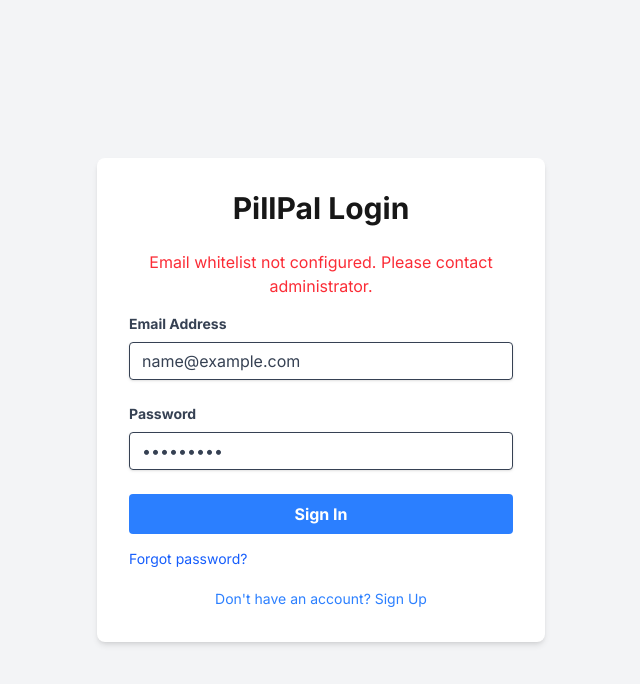
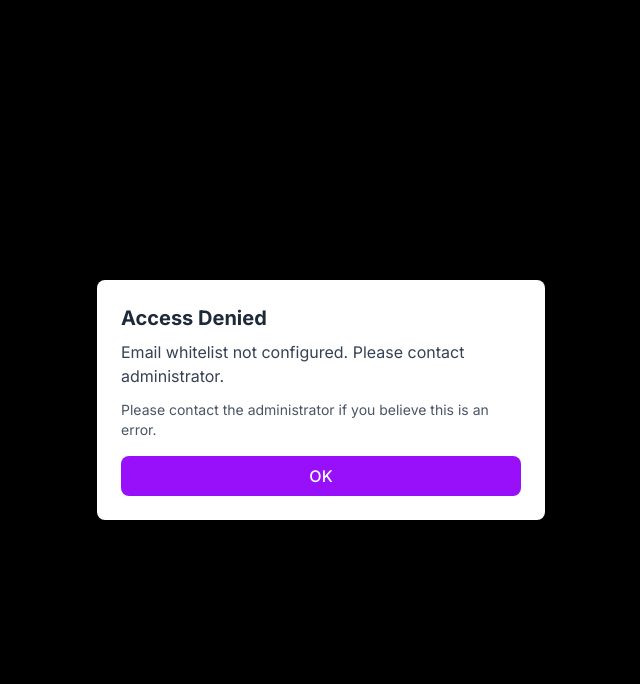
Before and after one commit to Robski22/pillpal, a Next.js app: page /login in a window 1280 px wide. Both pictures are taken after typing "name@example.com", "Sample123" into the empty fields and a click on the button "Sign In". Shown: the top 684 px of the page, without its empty margins (319-959 px from the left). Built offline with nearby package versions, Linux system fonts and the light colour scheme; no server answers; the database is empty.

Commit message:
Remove emoji X and browser alert title from Access Denied dialog - Replace browser alert with custom modal (removes domain title) - Remove emoji X from all Access Denied messages

```diff
--- a/app/login/page.tsx
+++ b/app/login/page.tsx
@@ -28,6 +28,8 @@ export default function Login() {
   const [resendLoading, setResendLoading] = useState(false)
   const [showResend, setShowResend] = useState(false)
   const [resendCooldown, setResendCooldown] = useState(0)
+  const [showAccessDeniedModal, setShowAccessDeniedModal] = useState(false)
+  const [accessDeniedMessage, setAccessDeniedMessage] = useState('')
 
   // Countdown timer for resend cooldown
   useEffect(() => {
@@ -56,8 +58,10 @@ export default function Login() {
       const checkResult = await checkResponse.json()
 
       if (!checkResult.allowed) {
-        setError(checkResult.message || 'This email is not authorized to access this application')
-        alert(`❌ Access Denied\n\n${checkResult.message || 'This email is not authorized to access this application'}\n\nPlease contact the administrator if you believe this is an error.`)
+        const message = checkResult.message || 'This email is not authorized to access this application'
+        setError(message)
+        setAccessDeniedMessage(message)
+        setShowAccessDeniedModal(true)
         setLoading(false)
         return
       }
@@ -153,8 +157,10 @@ export default function Login() {
         if (!verifyResult.allowed) {
           // Sign out if email is not allowed
           await supabase.auth.signOut()
-          setError('This email is not authorized to access this application')
-          alert(`❌ Access Denied\n\n${verifyResult.message || 'This email is not authorized to access this application'}\n\nYou have been signed out.`)
+          const message = verifyResult.message || 'This email is not authorized to access this application'
+          setError(message)
+          setAccessDeniedMessage(message + '\n\nYou have been signed out.')
+          setShowAccessDeniedModal(true)
           setLoading(false)
           return
         }
@@ -356,6 +362,25 @@ export default function Login() {
           </button>
         </div>
       </div>
+
+      {/* Custom Access Denied Modal - replaces browser alert */}
+      {showAccessDeniedModal && (
+        <div className="fixed inset-0 bg-black bg-opacity-50 flex items-center justify-center z-50 p-4">
+          <div className="bg-white rounded-lg shadow-xl max-w-md w-full p-6">
+            <div className="mb-4">
+              <h2 className="text-xl font-bold text-gray-800 mb-2">Access Denied</h2>
+              <p className="text-gray-700 whitespace-pre-line">{accessDeniedMessage}</p>
+              <p className="text-gray-600 text-sm mt-3">Please contact the administrator if you believe this is an error.</p>
+            </div>
+            <button
+              onClick={() => setShowAccessDeniedModal(false)}
+              className="w-full px-4 py-2 bg-purple-600 text-white rounded-lg hover:bg-purple-700 transition font-medium"
+            >
+              OK
+            </button>
+          </div>
+        </div>
+      )}
     </div>
   )
 }
--- a/app/page.tsx
+++ b/app/page.tsx
@@ -524,14 +524,14 @@ export default function Home() {
 
         if (!result.allowed) {
           // Email not allowed - sign out and redirect
-          alert(`❌ Access Denied\n\n${result.message || 'This email is not authorized to access this application'}\n\nYou will be signed out.`)
+          alert(`Access Denied\n\n${result.message || 'This email is not authorized to access this application'}\n\nYou will be signed out.`)
           await signOut()
           router.push('/login')
         }
       } catch (error) {
         console.error('Error verifying email:', error)
         // On error, still block access for security (strict mode)
-        alert(`❌ Access Denied\n\nUnable to verify email authorization.\n\nYou will be signed out.`)
+        alert(`Access Denied\n\nUnable to verify email authorization.\n\nYou will be signed out.`)
         await signOut()
         router.push('/login')
       }
```
